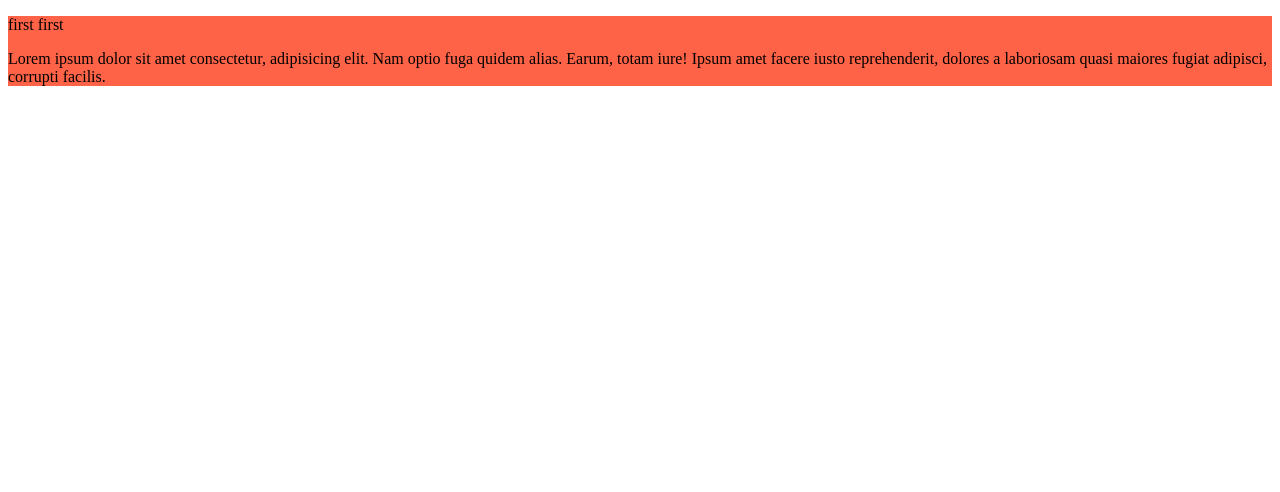
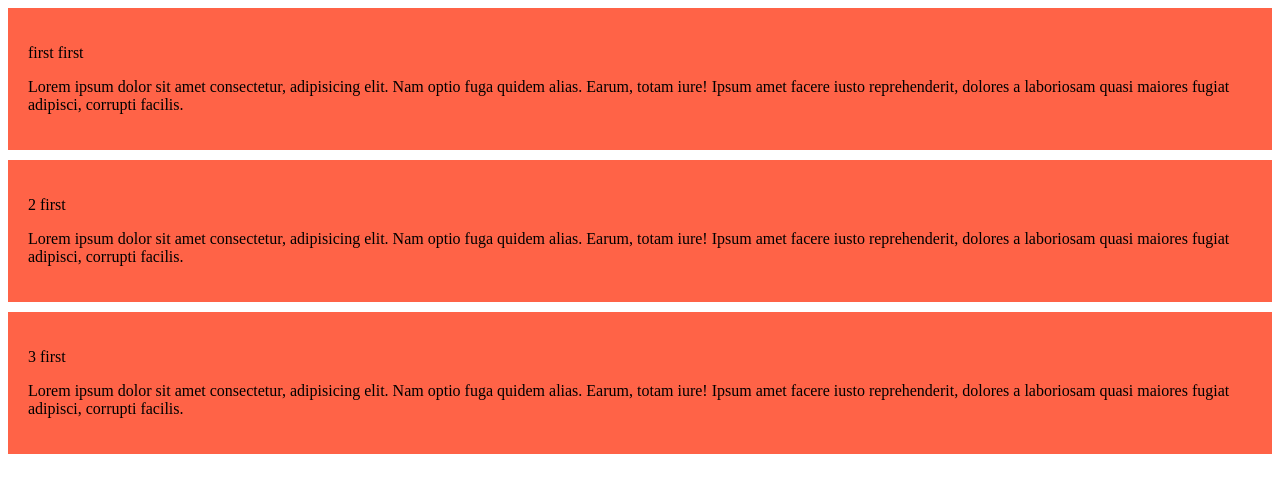
Before and after one commit to SefatSikderM/my-simpe-website, a plain HTML site: page index.html in a window 1280 px wide. Drawn offline with Linux system fonts and the light colour scheme.

Commit message:
live updest

```diff
--- a/index.html
+++ b/index.html
@@ -11,5 +11,13 @@
         <p>first first</p>
     <p>Lorem ipsum dolor sit amet consectetur, adipisicing elit. Nam optio fuga quidem alias. Earum, totam iure! Ipsum amet facere iusto reprehenderit, dolores a laboriosam quasi maiores fugiat adipisci, corrupti facilis.</p>
      </div>
+    <div>
+        <p>2 first</p>
+    <p>Lorem ipsum dolor sit amet consectetur, adipisicing elit. Nam optio fuga quidem alias. Earum, totam iure! Ipsum amet facere iusto reprehenderit, dolores a laboriosam quasi maiores fugiat adipisci, corrupti facilis.</p>
+     </div>
+    <div>
+        <p>3 first</p>
+    <p>Lorem ipsum dolor sit amet consectetur, adipisicing elit. Nam optio fuga quidem alias. Earum, totam iure! Ipsum amet facere iusto reprehenderit, dolores a laboriosam quasi maiores fugiat adipisci, corrupti facilis.</p>
+     </div>
 </body>
 </html>
--- a/style.css
+++ b/style.css
@@ -1,3 +1,5 @@
 div{
     background-color: tomato;
+    padding: 20px;
+    margin-bottom: 10px;
 }
```
